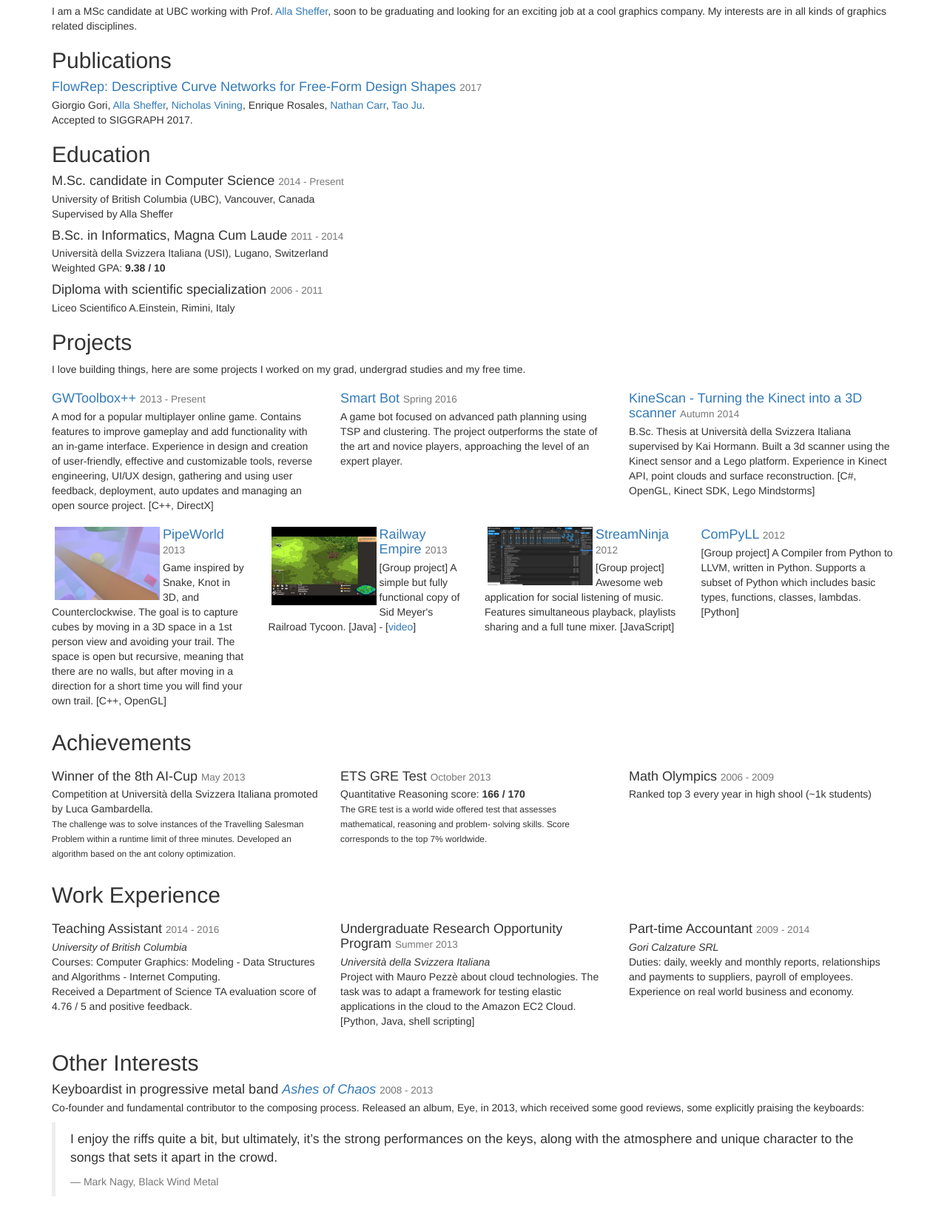
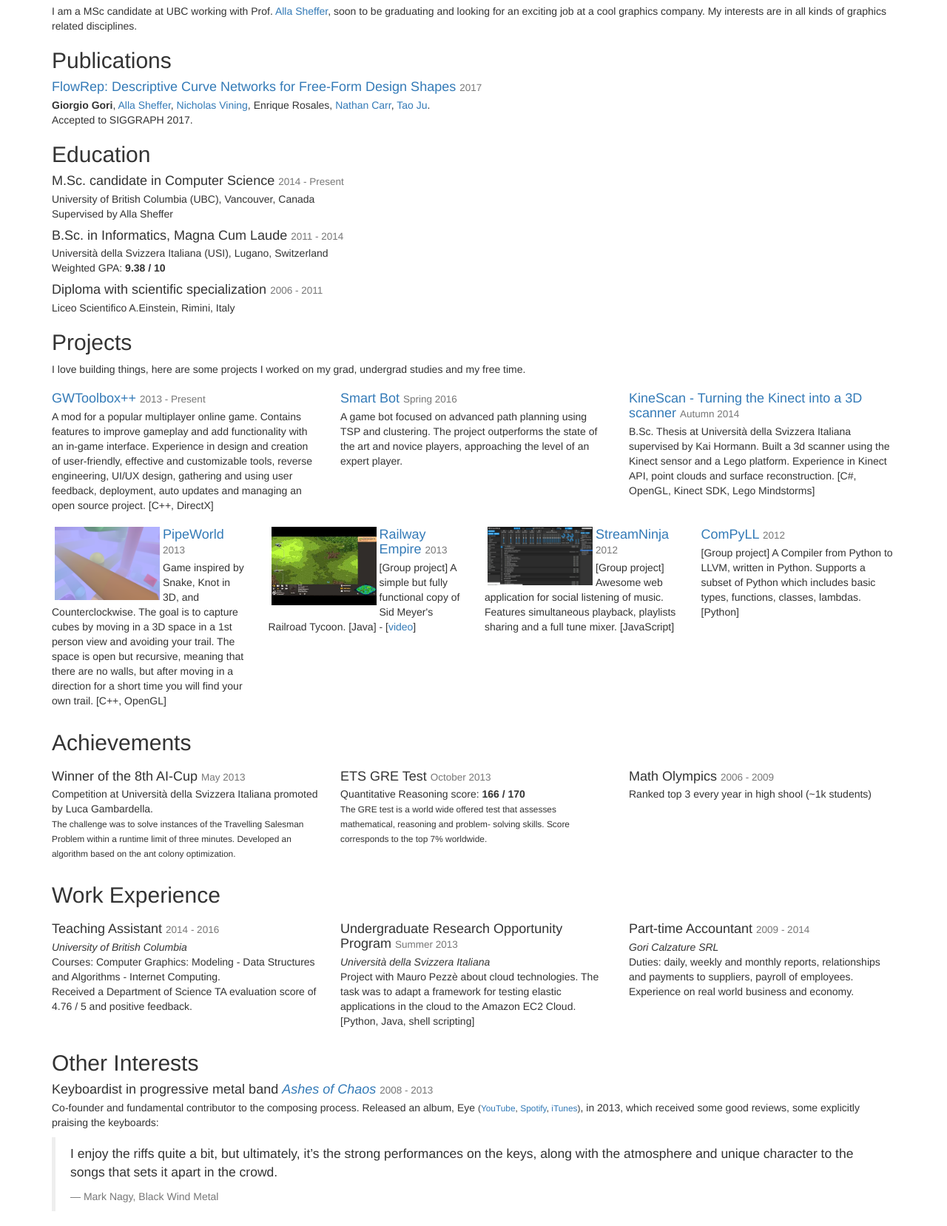
Before and after one commit to HasKha/HasKha.github.io, a plain HTML site: page index.html in a window 1280 px wide. Shown: the part 280-1937 px from the top of the page at 74% size. Drawn offline with nearby package versions, Linux system fonts and the light colour scheme.

Commit message:
added Eye links

```diff
--- a/index.html
+++ b/index.html
@@ -74,7 +74,7 @@ kinds of graphics related disciplines.</p>
 
 <h2>Publications</h2>
 <h4><a href="http://www.cs.ubc.ca/labs/imager/tr/2017/FlowRep/">FlowRep: Descriptive Curve Networks for Free-Form Design Shapes</a> <small>2017</small></h4>
-<p>Giorgio Gori,
+<p><strong> Giorgio Gori</strong>,
     <a href="http://www.cs.ubc.ca/~sheffa/">Alla Sheffer</a>,
     <a href="https://www.gaslampgames.com/about/nicholas-vining/">Nicholas Vining</a>,
     Enrique Rosales,
@@ -206,8 +206,11 @@ employees. Experience on real world business and economy. </p>
 </div>
 
 <h2>Other Interests</h2>
-<h4>Keyboardist in progressive metal band <a href="http://www.ashesofchaos.com/en/home.html"><i>Ashes of Chaos</i></a> <small>2008 - 2013</small></h4>
-<p>Co-founder and fundamental contributor to the composing process. Released an album, Eye,
+<h4>Keyboardist in progressive metal band <a href="https://www.facebook.com/ashesofchaos/"><i>Ashes of Chaos</i></a> <small>2008 - 2013</small></h4>
+<p>Co-founder and fundamental contributor to the composing process. Released an album, Eye
+    <small>(<a href="https://www.youtube.com/watch?v=j1eFFR5NxvY">YouTube</a>,
+        <a href="https://open.spotify.com/artist/4W5F1S61GAKa31hmEuFkJZ">Spotify</a>,
+        <a href="https://itunes.apple.com/us/artist/ashes-of-chaos/id671532122">iTunes</a>)</small>,
 in 2013, which received some good reviews, some explicitly praising the keyboards:</p>
 <blockquote>
     <p>I enjoy the riffs quite a bit, but ultimately, it’s the strong performances on the keys, along with the atmosphere
```
